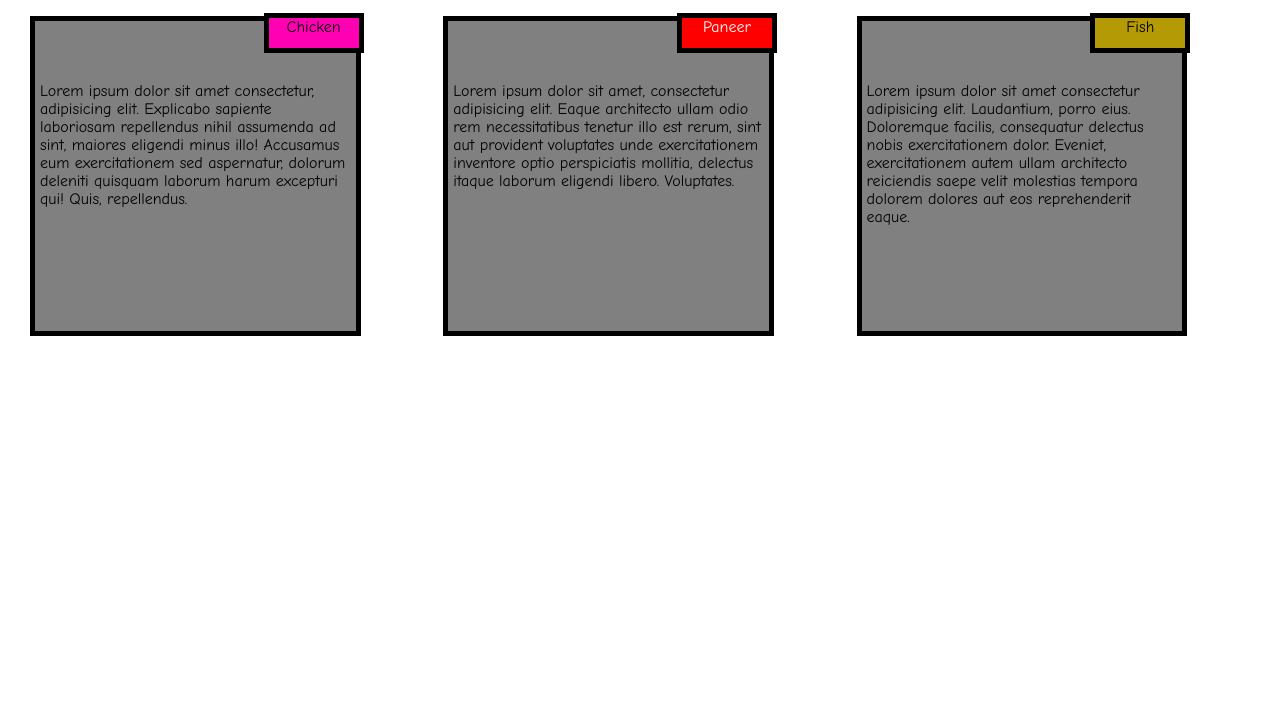
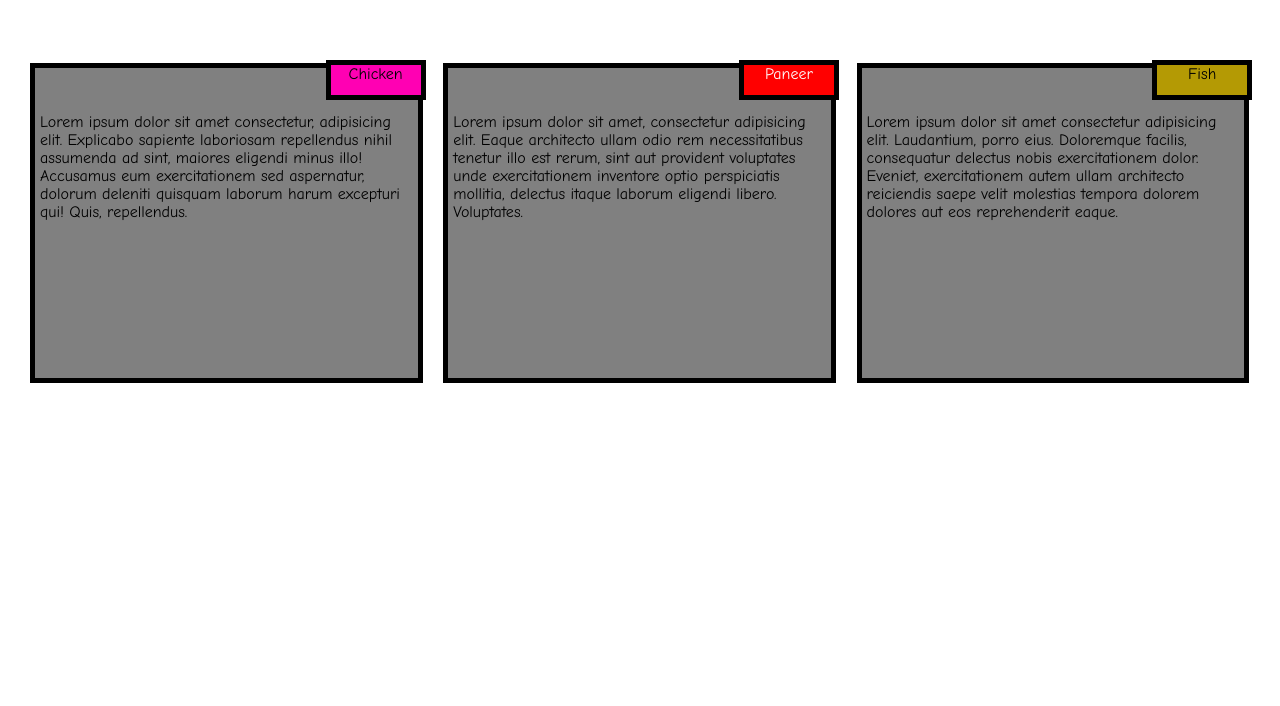
Before and after one commit to singh-prayag/Coursera, a plain HTML site: page index.html in a window 1280 px wide. Shown: the part 94-800 px from the top of the page. Drawn offline with Linux system fonts and the light colour scheme.

Commit message:
Add files via upload

```diff
--- a/css/style.css
+++ b/css/style.css
@@ -1,5 +1,7 @@
 *{
     box-sizing:border-box;
+    margin: 0;
+    padding: 0;
 }
 body {
     margin: 10px;
@@ -14,13 +16,14 @@ body {
 
 .box{
     display:inline-block;
-    width:80%;
+    width:95%;
     height:20em;
     background-color:gray;
     color: black;
     border:black solid 5px;
     margin:10px;
     padding: 0;
+    margin-top: 100px;
 }
 .title1{
     width:100px;
```
